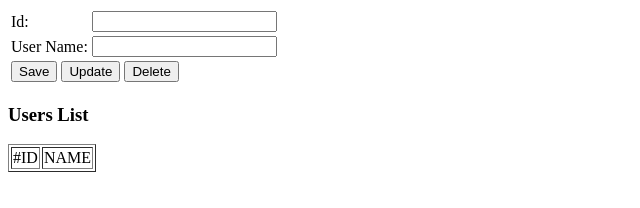
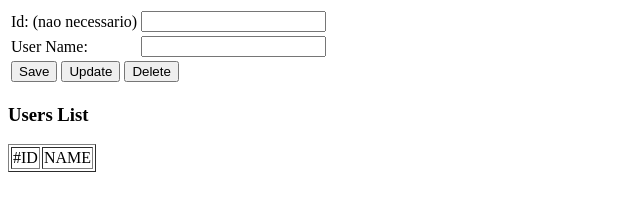
Before and after one commit to marcoscuomo/CrudFirebaseWeb, a plain HTML site: page index.html in a window 1280 px wide. Shown: the whole page, without its empty margins (0-640 px from the left). Drawn offline with Linux system fonts and the light colour scheme; no server answers.

Commit message:
alterado

```diff
--- a/index.html
+++ b/index.html
@@ -24,7 +24,7 @@
 <body>
         <table>
          <tr>
-          <td>Id: </td>
+          <td>Id: (nao necessario)</td>
           <td><input type="text" name="id" id="user_id" /></td>
          </tr>
          <tr>
```
